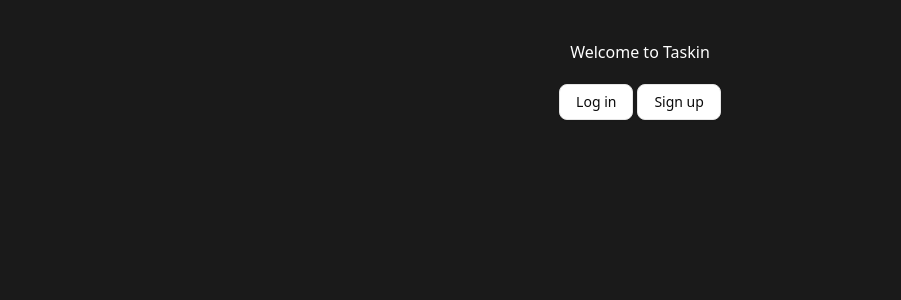
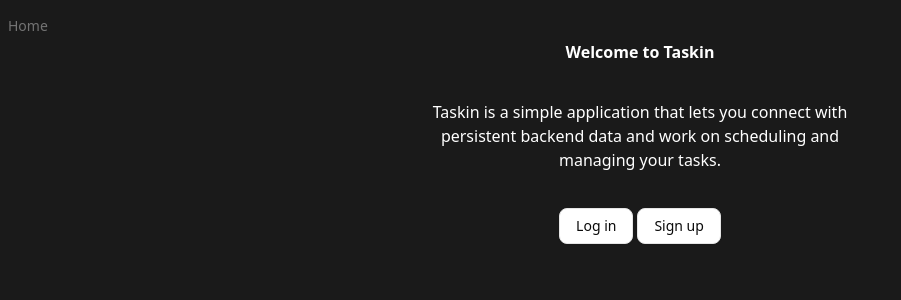
Before and after one commit to magicznykacpur/taskin-frontend, a React (Vite) app: page / in a window 1280 px wide. Shown: the top 300 px of the page, without its empty margins (0-901 px from the left). Built offline with nearby package versions, Linux system fonts and the light colour scheme.

Commit message:
add breadcrumbs, rename files to match components

```diff
--- a/src/App.tsx
+++ b/src/app-router.tsx
@@ -1,6 +1,6 @@
 import { BrowserRouter, Route, Routes } from "react-router";
-import Landing from "./pages/Landing";
-import Login from "./pages/Login";
+import Landing from "./pages/landing";
+import Login from "./pages/login";
 
 const AppRouter = () => {
   return (
--- /dev/null
+++ b/src/components/breadcrumbs.tsx
@@ -0,0 +1,41 @@
+import {
+  Breadcrumb,
+  BreadcrumbItem,
+  BreadcrumbLink,
+  BreadcrumbList,
+  BreadcrumbSeparator,
+} from "./ui/breadcrumb";
+
+const Breadcrumbs = ({
+  links,
+  className,
+}: {
+  links: { [key: string]: string };
+  className?: string;
+}) => {
+  const linksLen = Object.entries(links).length;
+  let currentEl = 0;
+
+  return (
+    <div className={className ? className : "absolute top-4 left-2"}>
+      <Breadcrumb>
+        <BreadcrumbList>
+          {Object.entries(links).map(([href, pathName]) => {
+            currentEl += 1;
+
+            return (
+              <>
+                <BreadcrumbItem>
+                  <BreadcrumbLink href={href}>{pathName}</BreadcrumbLink>
+                </BreadcrumbItem>
+                {currentEl !== linksLen && <BreadcrumbSeparator />}
+              </>
+            );
+          })}
+        </BreadcrumbList>
+      </Breadcrumb>
+    </div>
+  );
+};
+
+export default Breadcrumbs;
--- /dev/null
+++ b/src/components/ui/breadcrumb.tsx
@@ -0,0 +1,109 @@
+import * as React from "react"
+import { Slot } from "@radix-ui/react-slot"
+import { ChevronRight, MoreHorizontal } from "lucide-react"
+
+import { cn } from "../../lib/utils"
+
+function Breadcrumb({ ...props }: React.ComponentProps<"nav">) {
+  return <nav aria-label="breadcrumb" data-slot="breadcrumb" {...props} />
+}
+
+function BreadcrumbList({ className, ...props }: React.ComponentProps<"ol">) {
+  return (
+    <ol
+      data-slot="breadcrumb-list"
+      className={cn(
+        "text-muted-foreground flex flex-wrap items-center gap-1 text-sm break-words sm:gap-1.5",
+        className
+      )}
+      {...props}
+    />
+  )
+}
+
+function BreadcrumbItem({ className, ...props }: React.ComponentProps<"li">) {
+  return (
+    <li
+      data-slot="breadcrumb-item"
+      className={cn("inline-flex items-center gap-1.5", className)}
+      {...props}
+    />
+  )
+}
+
+function BreadcrumbLink({
+  asChild,
+  className,
+  ...props
+}: React.ComponentProps<"a"> & {
+  asChild?: boolean
+}) {
+  const Comp = asChild ? Slot : "a"
+
+  return (
+    <Comp
+      data-slot="breadcrumb-link"
+      className={cn("hover:text-foreground transition-colors", className)}
+      {...props}
+    />
+  )
+}
+
+function BreadcrumbPage({ className, ...props }: React.ComponentProps<"span">) {
+  return (
+    <span
+      data-slot="breadcrumb-page"
+      role="link"
+      aria-disabled="true"
+      aria-current="page"
+      className={cn("text-foreground font-normal", className)}
+      {...props}
+    />
+  )
+}
+
+function BreadcrumbSeparator({
+  children,
+  className,
+  ...props
+}: React.ComponentProps<"li">) {
+  return (
+    <li
+      data-slot="breadcrumb-separator"
+      role="presentation"
+      aria-hidden="true"
+      className={cn("[&>svg]:size-3.5", className)}
+      {...props}
+    >
+      {children ?? <ChevronRight />}
+    </li>
+  )
+}
+
+function BreadcrumbEllipsis({
+  className,
+  ...props
+}: React.ComponentProps<"span">) {
+  return (
+    <span
+      data-slot="breadcrumb-ellipsis"
+      role="presentation"
+      aria-hidden="true"
+      className={cn("flex size-9 items-center justify-center", className)}
+      {...props}
+    >
+      <MoreHorizontal className="size-4" />
+      <span className="sr-only">More</span>
+    </span>
+  )
+}
+
+export {
+  Breadcrumb,
+  BreadcrumbList,
+  BreadcrumbItem,
+  BreadcrumbLink,
+  BreadcrumbPage,
+  BreadcrumbSeparator,
+  BreadcrumbEllipsis,
+}
--- a/src/main.tsx
+++ b/src/main.tsx
@@ -1,6 +1,6 @@
 import { StrictMode } from "react";
 import { createRoot } from "react-dom/client";
-import AppRouter from "./App.tsx";
+import AppRouter from "./app-router.tsx";
 import "./index.css";
 
 const root = document.getElementById("root")!;
--- a/src/pages/Landing.tsx
+++ /dev/null
@@ -1,26 +0,0 @@
-import { useNavigate } from "react-router";
-import { Button } from "../components/ui/button";
-
-const Landing = () => {
-  const navigate = useNavigate();
-
-  return (
-    <div className="flex flex-col justify-self-center items-center mt-10">
-      <h1 className="text-white mb-5">Welcome to Taskin</h1>
-      <div>
-        <Button
-          className="mr-1"
-          variant="outline"
-          onClick={() => navigate("/login")}
-        >
-          Log in
-        </Button>
-        <Button variant="outline" onClick={() => navigate("/signup")}>
-          Sign up
-        </Button>
-      </div>
-    </div>
-  );
-};
-
-export default Landing;
--- /dev/null
+++ b/src/pages/landing.tsx
@@ -0,0 +1,33 @@
+import { useNavigate } from "react-router";
+import { Button } from "../components/ui/button";
+import Breadcrumbs from "../components/breadcrumbs";
+
+const Landing = () => {
+  const navigate = useNavigate();
+
+  return (
+    <div className="flex flex-col justify-self-center items-center mt-10 max-w-md">
+      <Breadcrumbs links={{ "/": "Home" }} />
+      <h1 className="text-white font-bold mb-5">Welcome to Taskin</h1>
+      <p className="text-white text-center py-4">
+        Taskin is a simple application that lets you connect with persistent
+        backend data and work on scheduling and managing your tasks.
+      </p>
+      <p></p>
+      <div className="mt-5">
+        <Button
+          className="mr-1"
+          variant="outline"
+          onClick={() => navigate("/login")}
+        >
+          Log in
+        </Button>
+        <Button variant="outline" onClick={() => navigate("/signup")}>
+          Sign up
+        </Button>
+      </div>
+    </div>
+  );
+};
+
+export default Landing;
--- a/src/pages/Login.tsx
+++ b/src/pages/login.tsx
@@ -1,13 +1,14 @@
 import { zodResolver } from "@hookform/resolvers/zod";
 import { useForm } from "react-hook-form";
 import { z } from "zod";
+import Breadcrumbs from "../components/breadcrumbs";
 import { Button } from "../components/ui/button";
 import {
-    Form,
-    FormControl,
-    FormField,
-    FormItem,
-    FormMessage,
+  Form,
+  FormControl,
+  FormField,
+  FormItem,
+  FormMessage,
 } from "../components/ui/form";
 import { Input } from "../components/ui/input";
 
@@ -29,6 +30,7 @@ const Login = () => {
 
   return (
     <div className="flex flex-col items-center">
+      <Breadcrumbs links={{"/": "Home", "/login": "Login"}}/>
       <h1 className="text-white mt-10 mb-5">Log in to Taskin</h1>
       <Form {...form}>
         <form
```
